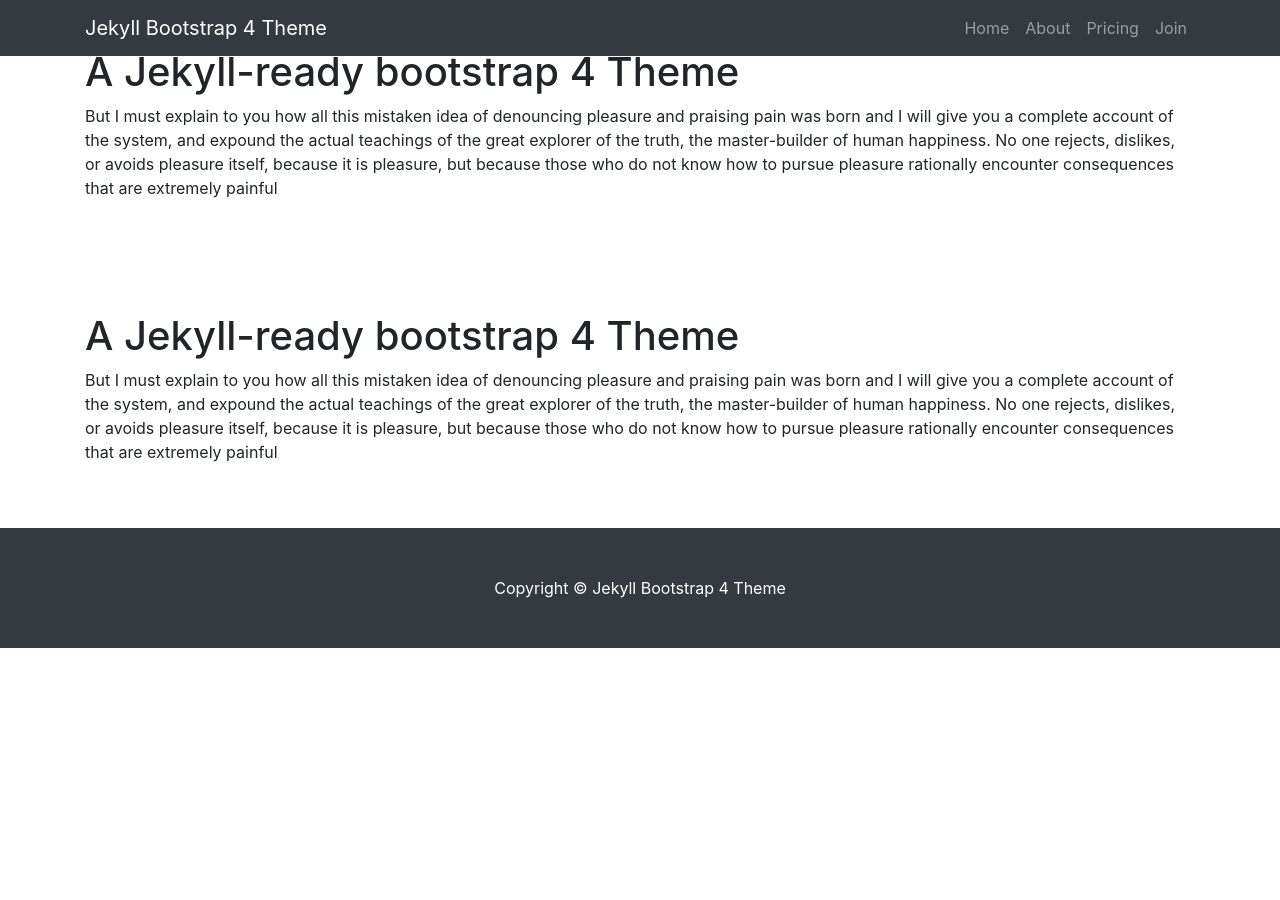
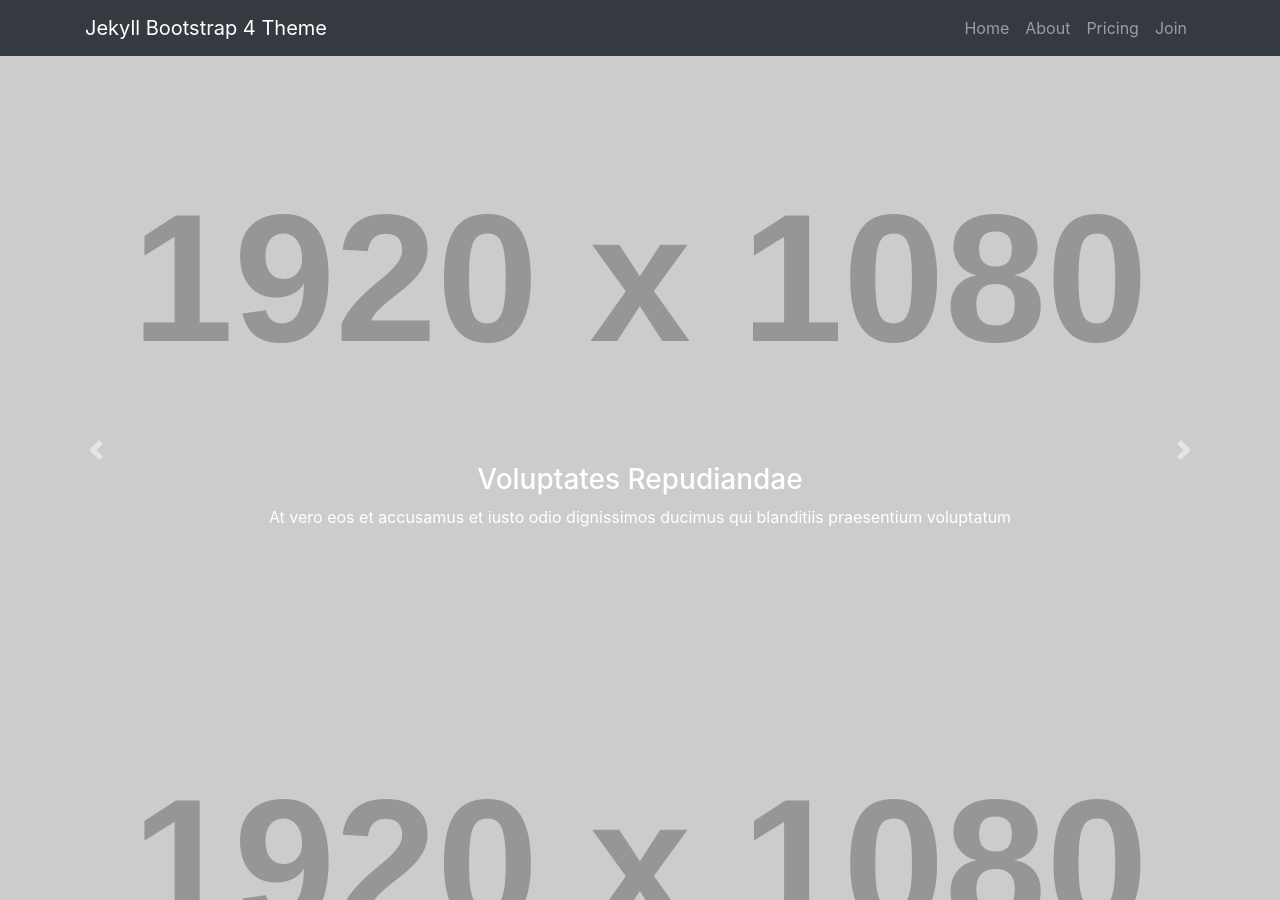
Before and after one commit to aklin/jekyll-bootstrap4, a Jekyll site: the page built from index.md, in a window 1280 px wide and 900 px high. Built offline with Jekyll 4.4.1, drawn with Linux system fonts in a browser that asks for light colours; some of the changed text lies outside the part shown.

Commit message:
Rename gallery
Put slides in data files

```diff
--- a/_includes/carousel-gallery.html
+++ /dev/null
@@ -1,35 +0,0 @@
-{% if page.carousel-data %}
-
-<header>
-	<div id="carouselExampleIndicators" class="carousel slide" data-ride="carousel">
-		<ol class="carousel-indicators">
-			{% for entry in page.carousel-data %}
-			<li data-target="#carouselExampleIndicators" data-slide-to="{{ forloop.index0 }}"></li>
-			{% endfor %}
-		</ol>
-		<div class="carousel-inner" role="listbox">
-
-			{% for entry in page.carousel-data %}
-			<div class="carousel-item active" style="background-image: url('{{ entry.image }}')">
-				<div class="carousel-caption d-none d-md-block">
-					<h3>{{ entry.title }}</h3>
-					<p>{{ entry.text }}</p>
-				</div>
-			</div>
-			{% endfor %}
-
-
-		</div>
-		<a class="carousel-control-prev" href="#carouselExampleIndicators" role="button" data-slide="prev">
-	<span class="carousel-control-prev-icon" aria-hidden="true"></span>
-	<span class="sr-only">Previous</span>
-  </a>
-		<a class="carousel-control-next" href="#carouselExampleIndicators" role="button" data-slide="next">
-	<span class="carousel-control-next-icon" aria-hidden="true"></span>
-	<span class="sr-only">Next</span>
-  </a>
-	</div>
-</header>
-{% endif %}
-
-{{ content }}
--- /dev/null
+++ b/_includes/carousel.html
@@ -0,0 +1,34 @@
+{% if include.slides %}
+
+<header>
+	<div id="carouselExampleIndicators" class="carousel slide" data-ride="carousel">
+		<ol class="carousel-indicators">
+			{% for entry in include.slides %}
+			<li data-target="#carouselExampleIndicators" data-slide-to="{{ forloop.index0 }}"></li>
+			{% endfor %}
+		</ol>
+	</div>
+	<div class="carousel-inner" role="listbox">
+
+	{% for entry in include.slides %}
+	<div class="carousel-item active" style="background-image: url('{{ entry.image }}')">
+		<div class="carousel-caption d-none d-md-block">
+			<h3>{{ entry.title }}</h3>
+			<p>{{ entry.text }}</p>
+		</div>
+	</div>
+	{% endfor %}
+
+
+	</div>
+	<a class="carousel-control-prev" href="#carouselExampleIndicators" role="button" data-slide="prev">
+	<span class="carousel-control-prev-icon" aria-hidden="true"></span>
+	<span class="sr-only">{{ site.data.lang.pagination_previous }}</span>
+  </a>
+	<a class="carousel-control-next" href="#carouselExampleIndicators" role="button" data-slide="next">
+	<span class="carousel-control-next-icon" aria-hidden="true"></span>
+	<span class="sr-only">{{ site.data.lang.pagination_next }}</span>
+  </a>
+	</div>
+</header>
+{% endif %} {{ content }}
--- a/_layouts/home.html
+++ b/_layouts/home.html
@@ -1,16 +1,8 @@
 ---
-layout: carousel
-carousel-data:
-  - title: Voluptates Repudiandae
-    image: http://via.placeholder.com/1920x1080
-    text: At vero eos et accusamus et iusto odio dignissimos ducimus qui blanditiis praesentium voluptatum
-  - title: Ut enim ad minima veniam
-    image: http://via.placeholder.com/1920x1080
-    text: But in certain circumstances and owing to the claims of duty or the obligations of business it will frequently occur that pleasures have to be repudiated and annoyances accepted
-  - title: Slide Title
-    image: http://via.placeholder.com/1920x1080
-    text: At vero eos et accusamus et iusto odio dignissimos ducimus qui blanditiis praesentium voluptatum
+layout: default
 ---
+
+{% include carousel.html slides=site.data.home_gallery %}
 
 <section class="py-5">
 	<div class="container">
@@ -20,5 +12,3 @@ carousel-data:
 		</p>
 	</div>
 </section>
-
-{{ content }}
```
Also changed, not shown: _data/home_gallery.yml (added, +9 -0 lines).
